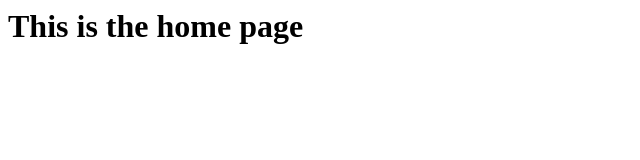
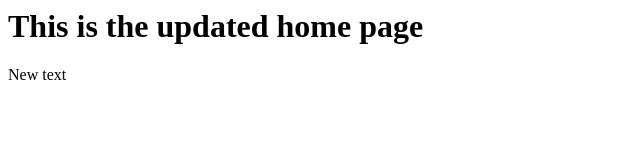
Before and after one commit to psmanningjr/s2i-project, a plain HTML site: page index.html in a window 1280 px wide. Shown: the whole page, without its empty margins (0-640 px from the left). Drawn offline with Linux system fonts and the light colour scheme.

Commit message:
changed title and added text

```diff
--- a/index.html
+++ b/index.html
@@ -3,6 +3,7 @@
     <title>HTML Home Page</title>
   </head>
   <body>
-    <h1>This is the home page</h1>
+    <h1>This is the updated home page</h1>
+    New text
   </body>
 </html>
```
